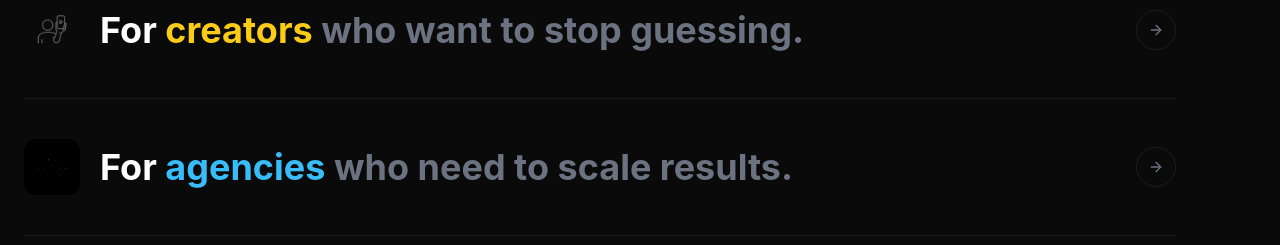
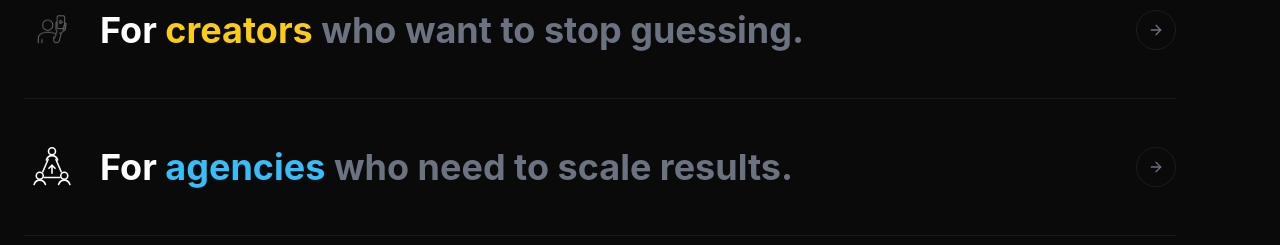
Before and after one commit to Treeback/wivvy-landing, a Next.js app: page / in a window 1280 px wide. Shown: the part 3660-3905 px from the top of the page. Built offline with nearby package versions, Linux system fonts and the light colour scheme.

Commit message:
Use SVG agency icon

```diff
--- a/components/Benefits.tsx
+++ b/components/Benefits.tsx
@@ -21,7 +21,7 @@ const useCases = [
   },
   {
     id: 'agencies',
-    icon: '/creators/agency.png',
+    icon: '/creators/agency.svg',
     label: 'agencies',
     tagline: 'who need to scale results.',
     stat: null,
```
Also changed, not shown: public/creators/agency.svg (added).
